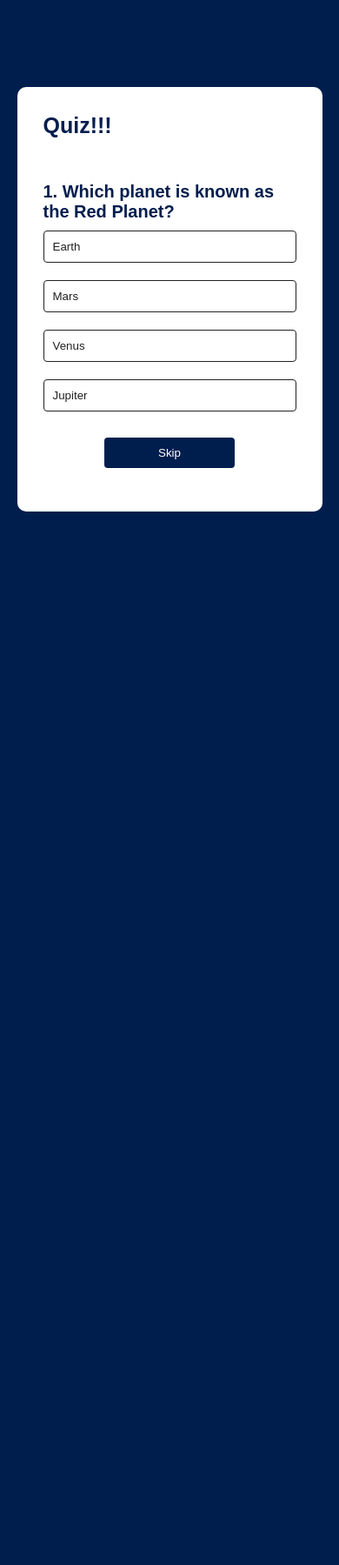
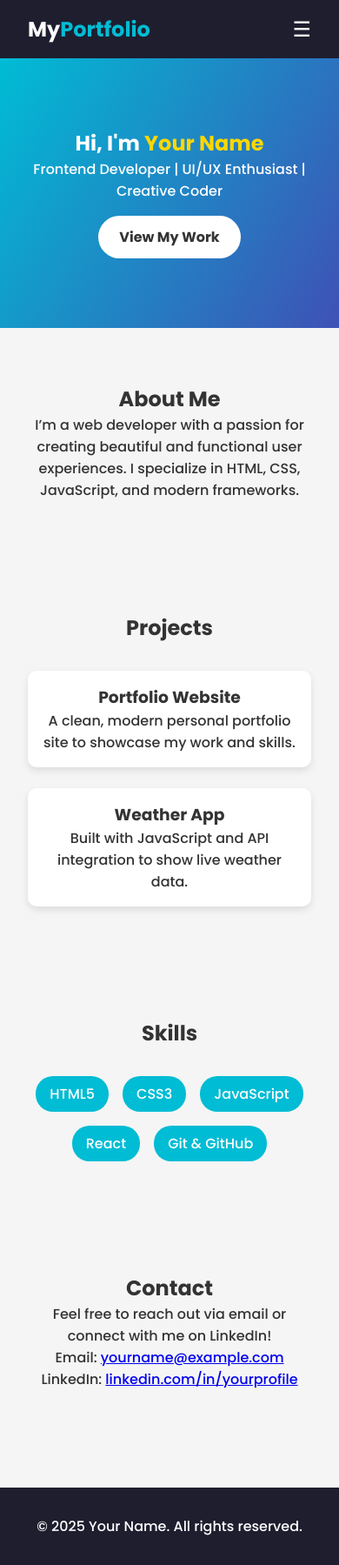
Before and after one commit to SuprajaKrishnan5/Elite-Tech-Intern-Tasks, a website: page index.html in a window 390 px wide. Shown: the whole page at 87% size. Before the commit the page ends 844 px from the top, so only its background shows below. Drawn offline with Linux system fonts and the light colour scheme.

Commit message:
Task-3
Personal Portfolio Webpage

```diff
--- a/index.html
+++ b/index.html
@@ -1,26 +1,73 @@
 <!DOCTYPE html>
 <html lang="en">
 <head>
-    <meta charset="UTF-8">
-    <meta name="viewport" content="width=device-width, initial-scale=1.0">
-    <title>Quiz App</title>
-    <link rel="stylesheet" href="style.css">
+  <meta charset="UTF-8" />
+  <meta name="viewport" content="width=device-width, initial-scale=1.0"/>
+  <title>My Portfolio</title>
+  <link rel="stylesheet" href="style.css" />
+  <link href="https://fonts.googleapis.com/css2?family=Poppins:wght@300;500;700&display=swap" rel="stylesheet">
 </head>
 <body>
-    <div class="app">
-        <h1>Quiz!!!</h1>
-        <div class="quiz">
-            <h2 id="question">Question goes here</h2>
-            <div id="answer">
-                <button class="btn">Answer 1</button>
-                <button class="btn">Answer 2</button>
-                <button class="btn">Answer 3</button>
-                <button class="btn">Answer 4</button>
-            </div>
-            <button id="skip-btn">Skip</button>
-            <button id="next-btn">Next</button>
-        </div>
+  <header>
+    <nav class="navbar">
+      <div class="logo">My<span>Portfolio</span></div>
+      <input type="checkbox" id="menu-toggle">
+      <label for="menu-toggle" class="hamburger">&#9776;</label>
+      <ul class="nav-links">
+        <li><a href="#hero">Home</a></li>
+        <li><a href="#about">About</a></li>
+        <li><a href="#projects">Projects</a></li>
+        <li><a href="#skills">Skills</a></li>
+        <li><a href="#contact">Contact</a></li>
+      </ul>
+    </nav>
+  </header>
+
+  <section id="hero" class="hero">
+    <h1>Hi, I'm <span>Your Name</span></h1>
+    <p>Frontend Developer | UI/UX Enthusiast | Creative Coder</p>
+    <a href="#projects" class="btn">View My Work</a>
+  </section>
+
+  <section id="about" class="section">
+    <h2>About Me</h2>
+    <p>I’m a web developer with a passion for creating beautiful and functional user experiences. I specialize in HTML, CSS, JavaScript, and modern frameworks.</p>
+  </section>
+
+  <section id="projects" class="section">
+    <h2>Projects</h2>
+    <div class="project-grid">
+      <div class="project-card">
+        <h3>Portfolio Website</h3>
+        <p>A clean, modern personal portfolio site to showcase my work and skills.</p>
+      </div>
+      <div class="project-card">
+        <h3>Weather App</h3>
+        <p>Built with JavaScript and API integration to show live weather data.</p>
+      </div>
     </div>
-    <script src="script.js"></script>
+  </section>
+
+  <section id="skills" class="section">
+    <h2>Skills</h2>
+    <ul class="skills">
+      <li>HTML5</li>
+      <li>CSS3</li>
+      <li>JavaScript</li>
+      <li>React</li>
+      <li>Git & GitHub</li>
+    </ul>
+  </section>
+
+  <section id="contact" class="section">
+    <h2>Contact</h2>
+    <p>Feel free to reach out via email or connect with me on LinkedIn!</p>
+    <p>Email: <a href="mailto:yourname@example.com">yourname@example.com</a></p>
+    <p>LinkedIn: <a href="https://linkedin.com/in/yourprofile" target="_blank">linkedin.com/in/yourprofile</a></p>
+  </section>
+
+  <footer>
+    <p>&copy; 2025 Your Name. All rights reserved.</p>
+  </footer>
 </body>
 </html>
--- a/style.css
+++ b/style.css
@@ -1,80 +1,171 @@
-*{
+/* Reset and base styles */
+* {
     margin: 0;
     padding: 0;
-    font-family: sans-serif;
     box-sizing: border-box;
   }
-body{
-    background: #001e4d;
+
+  body {
+    font-family: 'Poppins', sans-serif;
+    background: #f5f5f5;
+    color: #333;
+    scroll-behavior: smooth;
   }
-.app{
-    background:#fff;
-    width: 90%;
-    max-width: 600px;
-    margin: 100px auto 0;
-    border-radius: 10px;
-    padding: 30px;
+
+  /* Navbar */
+  header {
+    background-color: #1e1e2f;
+    padding: 1rem 2rem;
+    position: sticky;
+    top: 0;
+    z-index: 100;
   }
-.app h1{
-    font-size: 25px;
-    color: #001e4d;
-    font-weight: 600;
-    padding-bottom: 30px;
+
+  .navbar {
+    display: flex;
+    align-items: center;
+    justify-content: space-between;
+    flex-wrap: wrap;
+    max-width: 1200px;
+    margin: auto;
   }
-.quiz{
-    padding:20px 0;
+
+  .logo {
+    color: white;
+    font-size: 1.5rem;
+    font-weight: 700;
   }
-.quiz h2{
-    font-size: 20px;
-    color: #001e4d;
-    font-weight: 600;
+
+  .logo span {
+    color: #00bcd4;
   }
-.btn{
-    background: #fff;
-    color: #222;
+
+  .nav-links {
+    list-style: none;
+    display: flex;
+    gap: 1.5rem;
+  }
+
+  .nav-links a {
+    color: white;
+    text-decoration: none;
     font-weight: 500;
-    width: 100%;
-    border: 1px solid #222;
-    padding: 10px;
-    margin: 10px 0;
-    text-align: left;
-    border-radius: 4px;
-    cursor: pointer;
-    transition: all 0.3s;
+    transition: color 0.3s ease;
   }
-.btn:hover:not([disabled]){
-    background: #222;
-    color: #fff;
+
+  .nav-links a:hover {
+    color: #00bcd4;
   }
-.btn:disabled{
-    cursor: no-drop;
-}
-#skip-btn{
-    background: #001e4d;
-    color: #fff;
-    font-weight: 500;
-    width: 150px;
-    border: 0;
-    padding: 10px;
-    margin: 20px auto 0;
-    border-radius: 4px;
+
+  .hamburger {
+    display: none;
+    font-size: 1.5rem;
+    color: white;
     cursor: pointer;
   }
-#next-btn{
-    background: #001e4d;
-    color: #fff;
-    font-weight: 500;
-    width: 150px;
-    border: 0;
-    padding: 10px;
-    margin: 20px auto 0;
-    border-radius: 4px;
-    cursor: pointer;
+
+  #menu-toggle {
     display: none;
   }
-.correct{
-    background: #9aeabc;
+
+  @media (max-width: 768px) {
+    .nav-links {
+      flex-direction: column;
+      width: 100%;
+      display: none;
+      background: #2b2b3c;
+      padding: 1rem;
     }
-.incorrect{
-    background: #ff9393;
+
+    .nav-links li {
+      margin: 1rem 0;
     }
+
+    #menu-toggle:checked + .hamburger + .nav-links {
+      display: flex;
+    }
+
+    .hamburger {
+      display: block;
+    }
+  }
+
+  /* Hero Section */
+  .hero {
+    text-align: center;
+    padding: 5rem 2rem;
+    background: linear-gradient(120deg, #00bcd4, #3f51b5);
+    color: white;
+  }
+
+  .hero h1 span {
+    color: #ffd700;
+  }
+
+  .hero .btn {
+    margin-top: 1rem;
+    display: inline-block;
+    padding: 0.75rem 1.5rem;
+    background: white;
+    color: #333;
+    border-radius: 25px;
+    text-decoration: none;
+    font-weight: bold;
+    transition: background 0.3s;
+  }
+
+  .hero .btn:hover {
+    background: #ffd700;
+  }
+
+  /* Sections */
+  .section {
+    padding: 4rem 2rem;
+    max-width: 1000px;
+    margin: auto;
+    text-align: center;
+  }
+
+  .project-grid {
+    display: grid;
+    grid-template-columns: repeat(auto-fit, minmax(250px, 1fr));
+    gap: 1.5rem;
+    margin-top: 2rem;
+  }
+
+  .project-card {
+    background: white;
+    padding: 1rem;
+    border-radius: 10px;
+    box-shadow: 0 4px 8px rgba(0,0,0,0.1);
+    transition: transform 0.3s;
+  }
+
+  .project-card:hover {
+    transform: translateY(-5px);
+  }
+
+  .skills {
+    display: flex;
+    flex-wrap: wrap;
+    gap: 1rem;
+    justify-content: center;
+    margin-top: 2rem;
+  }
+
+  .skills li {
+    list-style: none;
+    background: #00bcd4;
+    color: white;
+    padding: 0.5rem 1rem;
+    border-radius: 20px;
+  }
+
+  /* Footer */
+  footer {
+    background: #1e1e2f;
+    color: white;
+    text-align: center;
+    padding: 2rem;
+    margin-top: 3rem;
+  }
```
Lines whose indentation alone changed are shown as unchanged.
